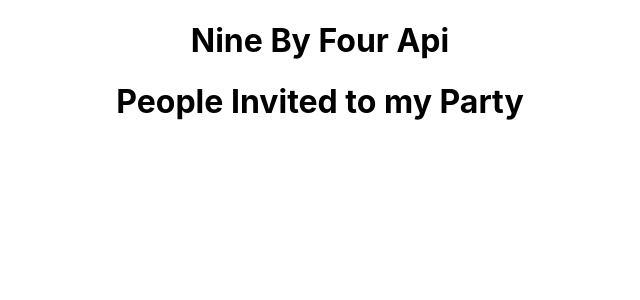
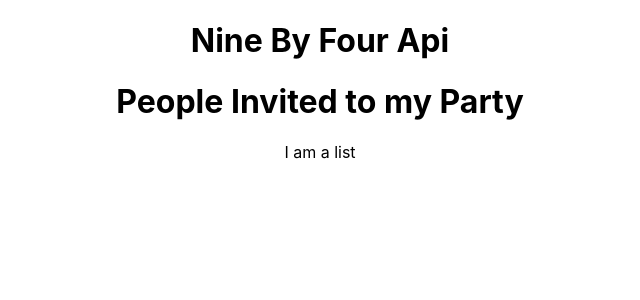
Before and after one commit to dredamonsta1/nineByFourApi, a React (Create React App) app in the folder nine-by-four-api/: page / in a window 1280 px wide. Shown: the top 300 px of the page, without its empty margins (320-960 px from the left). Built offline with nearby package versions, Linux system fonts and the light colour scheme.

Commit message:
creating FC props

```diff
--- a/nine-by-four-api/src/App.tsx
+++ b/nine-by-four-api/src/App.tsx
@@ -1,6 +1,7 @@
 import React, { useState } from 'react';
-import logo from './logo.svg';
+// import logo from './logo.svg';
 import './App.css';
+import List from "./components/List"
 
 
 interface IState {
@@ -26,17 +27,12 @@
   const [people, setPeople] = useState<IState["people"]>([])
 
 
-  people.map(person => {
-    return person.age = 41;
-  })
-
-
-
 
   return (
     <div className="App">
       <h1>Nine By Four Api</h1>
       <h1>People Invited to my Party</h1>
+      <List people={people}/>
     </div>
   );
 }
--- /dev/null
+++ b/nine-by-four-api/src/components/List.tsx
@@ -0,0 +1,28 @@
+import React from 'react';
+
+
+interface IProps {
+    people: {
+      name: string
+      stageName: string,
+        url: string,
+        age: number,
+        home: string,
+        recordLabel: string,
+        numberOfAlbums: number,
+        albumName: string,
+        releaseDate: Date,
+        diamondCert: boolean,
+        notes?: string
+    }[]
+  }
+
+const List: React.FC<IProps> = ({ people}) => {
+    return (
+        <div>
+            I am a list
+        </div>
+    )
+}
+
+export default List;
```
